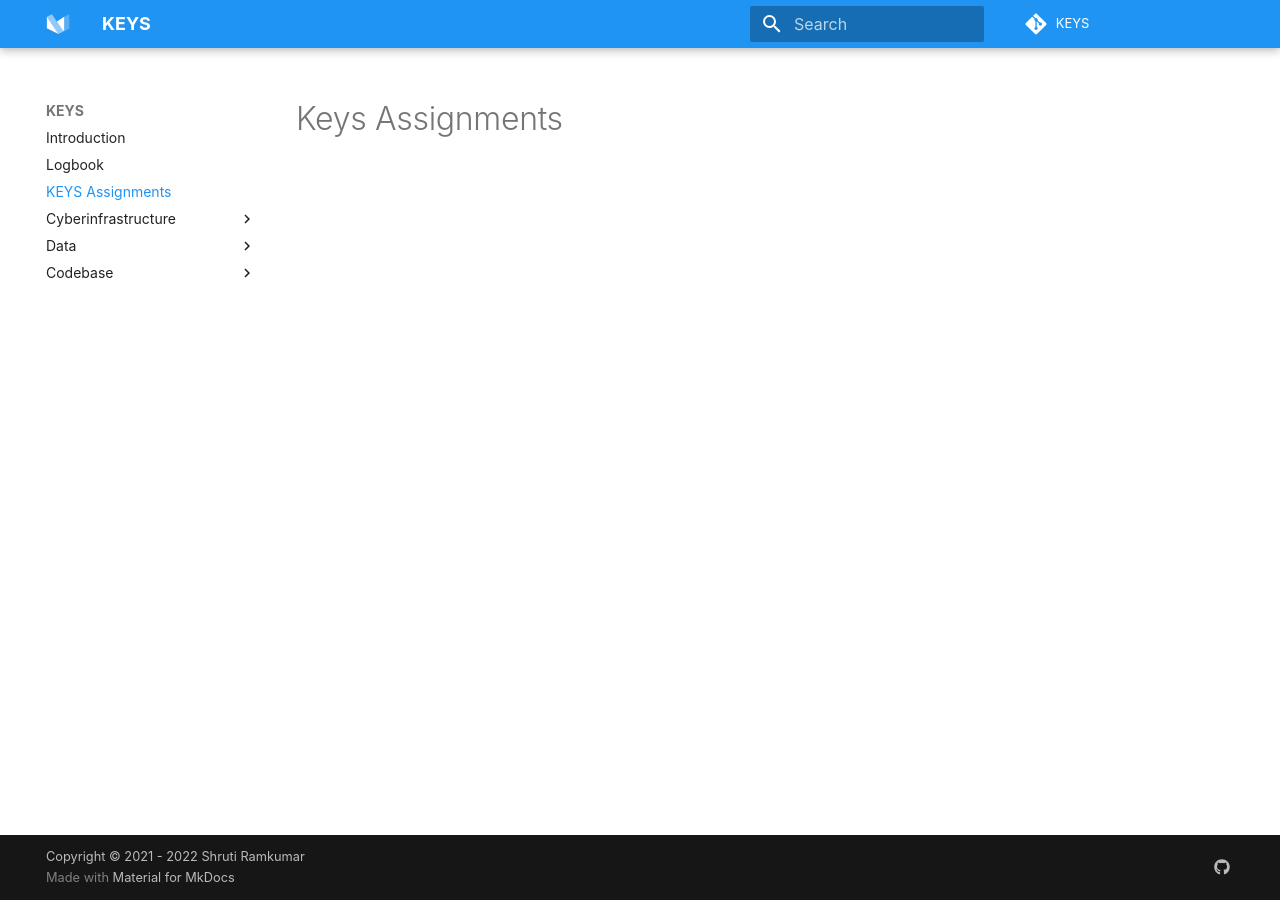
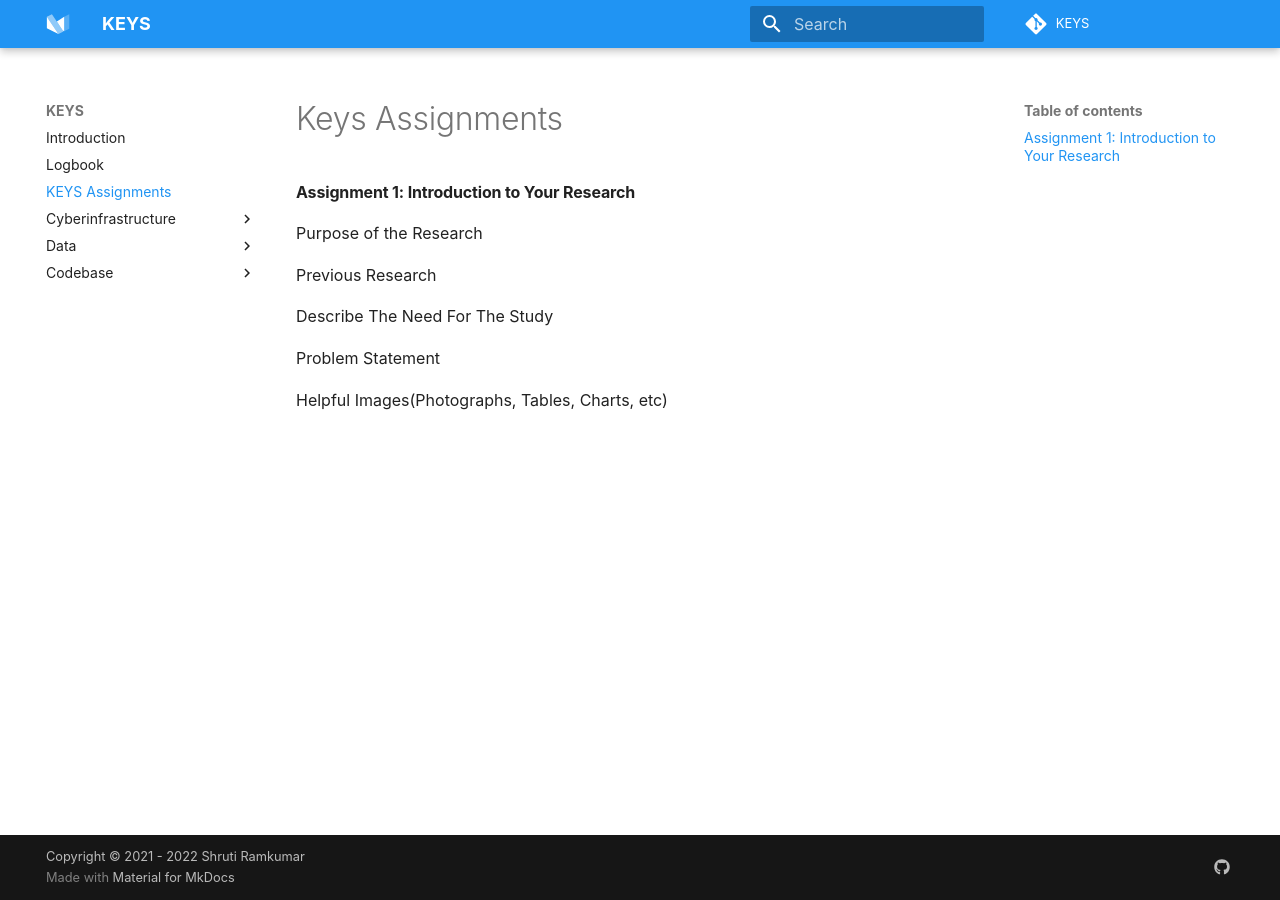
Before and after one commit to tyson-swetnam/mkdocs-material-template, an MkDocs documentation site: the page built from docs/keysassignments.md, in a window 1280 px wide. Built offline with MkDocs 1.6.1 and Material for MkDocs 9.7.7, drawn with Linux system fonts in a browser that asks for light colours; some web fonts are replaced; comment, search, counter and statistics services are not loaded.

Commit message:
Update keysassignments.md

```diff
--- a/docs/keysassignments.md
+++ b/docs/keysassignments.md
@@ -1 +1,13 @@
 # Keys Assignments
+
+#### Assignment 1: Introduction to Your Research
+
+Purpose of the Research
+
+Previous Research
+
+Describe The Need For The Study
+
+Problem Statement
+
+Helpful Images(Photographs, Tables, Charts, etc)
```
